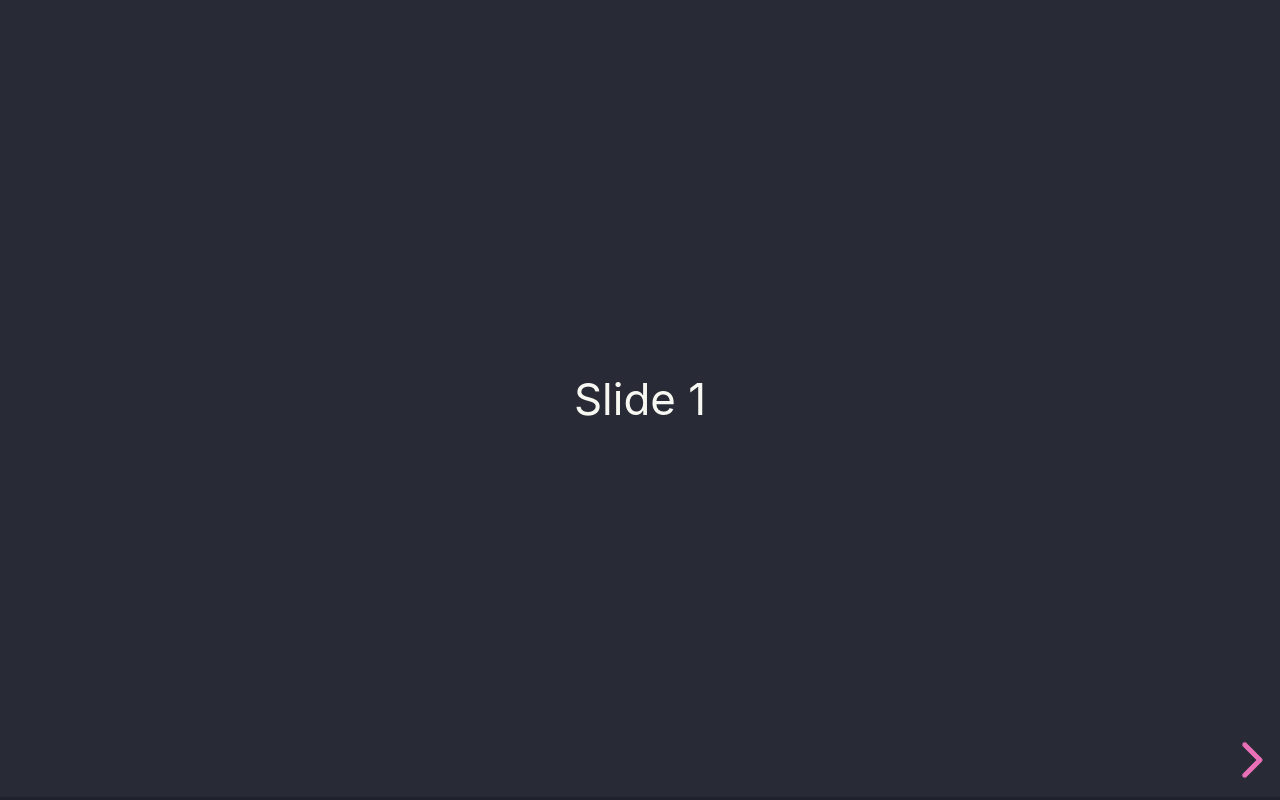
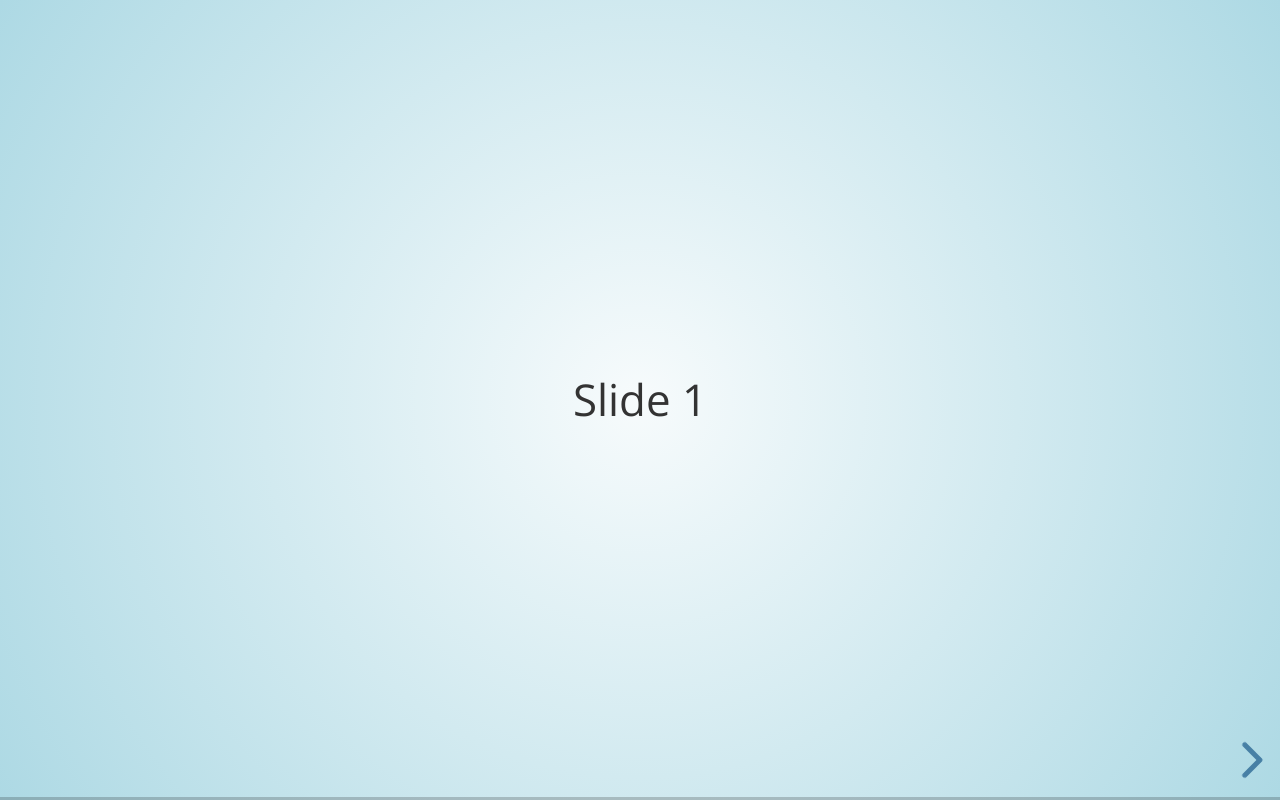
Before and after one commit to aaron-sand-oval/COMM2110-present, a website: page index.html in a window 1280 px wide. Drawn offline with nearby package versions, Linux system fonts and the light colour scheme; files that its build step writes are made by us from their sources.

Commit message:
Update index.html

```diff
--- a/index.html
+++ b/index.html
@@ -4,11 +4,11 @@
 		<meta charset="utf-8">
 		<meta name="viewport" content="width=device-width, initial-scale=1.0, maximum-scale=1.0, user-scalable=no">
 
-		<title>reveal.js</title>
+		<title>A-Game</title>
 
 		<link rel="stylesheet" href="dist/reset.css">
 		<link rel="stylesheet" href="dist/reveal.css">
-		<link rel="stylesheet" href="dist/theme/dracula.css">
+		<link rel="stylesheet" href="dist/theme/sky.css">
 
 		<!-- Theme used for syntax highlighted code -->
 		<link rel="stylesheet" href="plugin/highlight/monokai.css">
```
